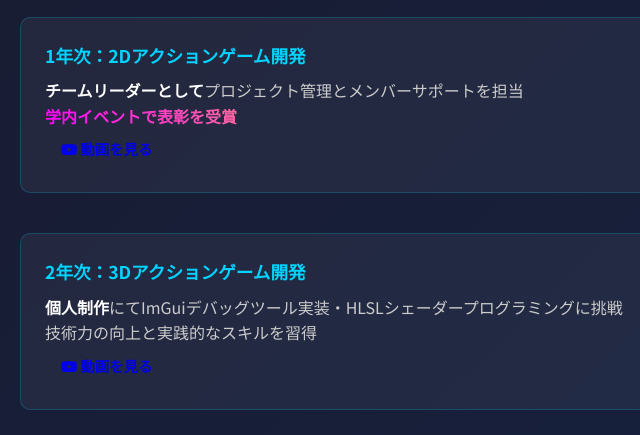
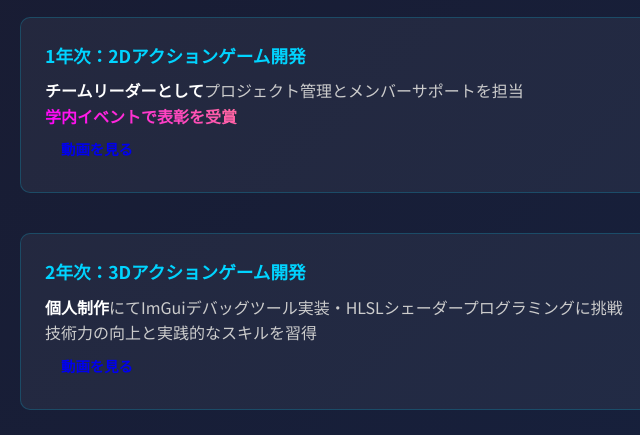
Before and after one commit to myakuru/myakuru.github.io, a plain HTML site: page index.html in a window 1280 px wide. Shown: the part 1300-1735 px from the top of the page, 304-944 px from the left. Drawn offline with Linux system fonts and the light colour scheme.

Commit message:
バグ修正

```diff
--- a/index.html
+++ b/index.html
@@ -75,7 +75,7 @@
                                 <span class="highlight">学内イベントで表彰を受賞</span></p>
                                 <div class="project-links">
                                     <a href="https://youtu.be/RSMAwuz6ngQ?si=Mmd6feQbN7Tznl7z" target="_blank" class="btn btn-small youtube-btn">
-                                        <i class="fab fa-youtube"></i> 動画を見る
+                                         動画を見る
                                     </a>
                                 </div>
                             </div>
@@ -91,7 +91,7 @@
                                 技術力の向上と実践的なスキルを習得</p>
                                  <div class="project-links">
                                     <a href="https://www.youtube.com/watch?v=G5eRSczVDn4" target="_blank" class="btn btn-small youtube-btn">
-                                        <i class="fab fa-youtube"></i> 動画を見る
+                                         動画を見る
                                     </a>
                                 </div>
                             </div>
@@ -202,9 +202,10 @@
                                 <span>myakuru72@gmail.com</span>
                             </a>
                             <a href="https://github.com/myakuru/3DGamePrograming" class="contact-method">
+                                GitHub
                             </a>
                             <a href="https://www.youtube.com/watch?v=G5eRSczVDn4" class="contact-method">
-
+                                YouTube
                             </a>
                         </div>
                     </div>
```
